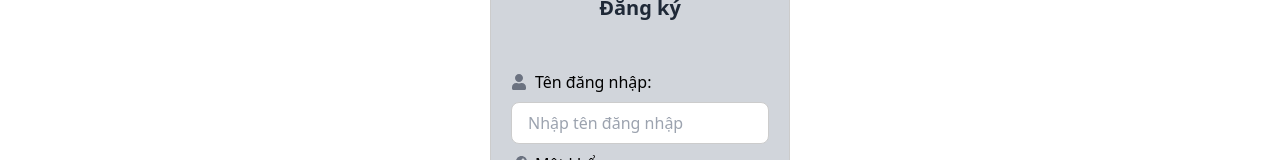
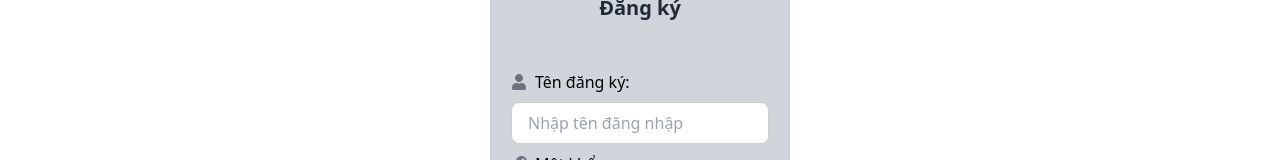
Before and after one commit to KurYuuMif/Doantotnghiep_ATTT11, a React (Create React App) app in the folder frontend/: page /register in a window 1280 px wide. Shown: the part 139-299 px from the top of the page. Built offline with nearby package versions, Linux system fonts and the light colour scheme.

Commit message:
Fix Register.js

```diff
--- a/frontend/src/pages/Register.js
+++ b/frontend/src/pages/Register.js
@@ -60,7 +60,7 @@ export default function Register() {
       <form onSubmit={handleSubmit}>
         <div className="flex items-center">
           <FaUser className="text-gray-500 mr-2" />
-          <label htmlFor="username">Tên đăng nhập:</label>
+          <label htmlFor="username">Tên đăng ký:</label>
         </div>
 
         <input
```
